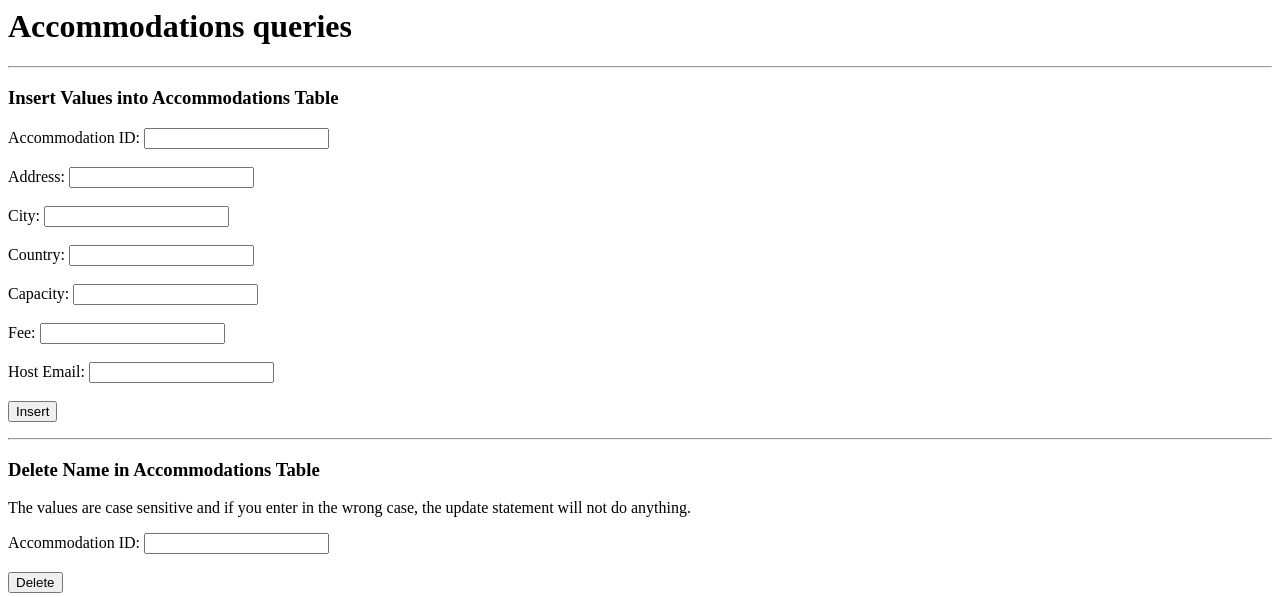
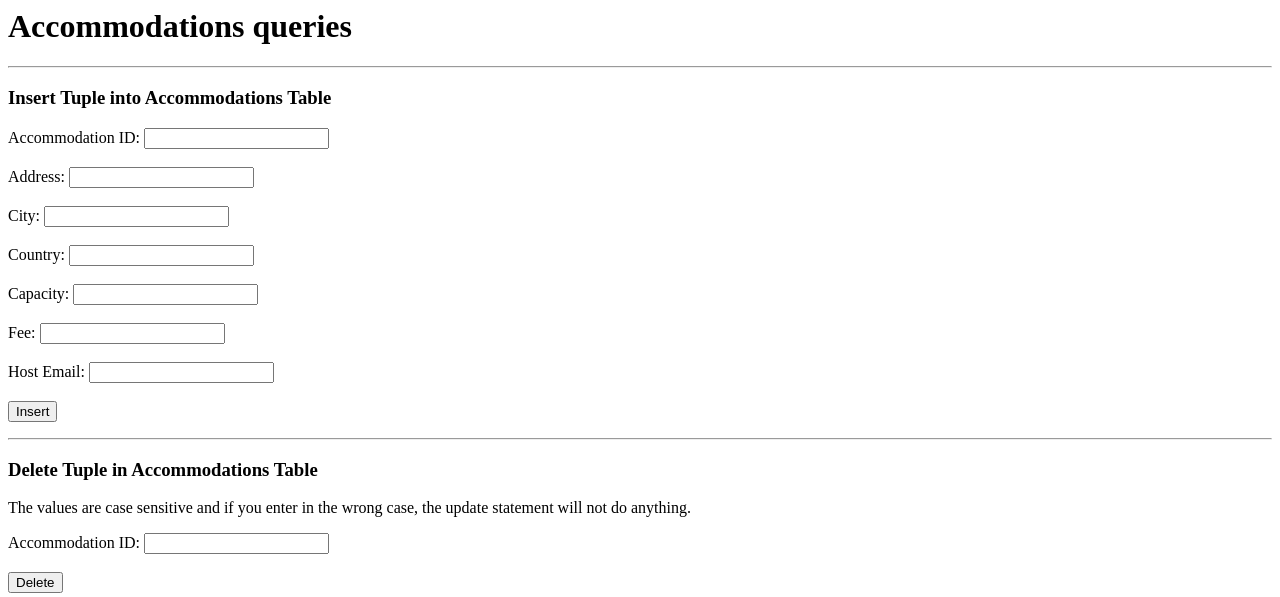
Before and after one commit to CODE304/TravelApp, a PHP site: page /accommodations.php in a window 1280 px wide. Shown: the top 597 px of the page. Run offline with PHP 8.4, Linux system fonts and the light colour scheme.

Commit message:
Add files via upload

```diff
--- a/accommodations.php
+++ b/accommodations.php
@@ -25,7 +25,7 @@
         <h1>Accommodations queries </h1>
         <hr />
 
-        <h3>Insert Values into Accommodations Table</h3>
+        <h3>Insert Tuple into Accommodations Table</h3>
         <form method="POST" action="accommodations.php"> <!--refresh page when submitted-->
             <input type="hidden" id="insertQueryRequest" name="insertQueryRequest">
 
@@ -42,7 +42,7 @@
 
         <hr />
 
-        <h3>Delete Name in Accommodations Table</h3>
+        <h3>Delete Tuple in Accommodations Table</h3>
         <p>The values are case sensitive and if you enter in the wrong case, the update statement will not do anything.</p>
         <form method="POST" action="accommodations.php"> <!--refresh page when submitted-->
             <input type="hidden" id="deleteQueryRequest" name="deleteQueryRequest">
@@ -313,7 +313,7 @@
 
             $result = executePlainSQL("SELECT * FROM Accommodation WHERE city='" . $city . "' AND country='" . $country . "'");
 
-            echo "<br>Retrieved data from table Accommodation:<br>";
+            echo "<br>Retrieved data from the Accommodation table:<br>";
             echo "<table>";
             echo "<tr><th>Accommodation ID </th><th> Address </th><th> City </th><th> Country </th><th> Capacity </th><th> Fee </th><th> Host </th></tr>";
 
```
